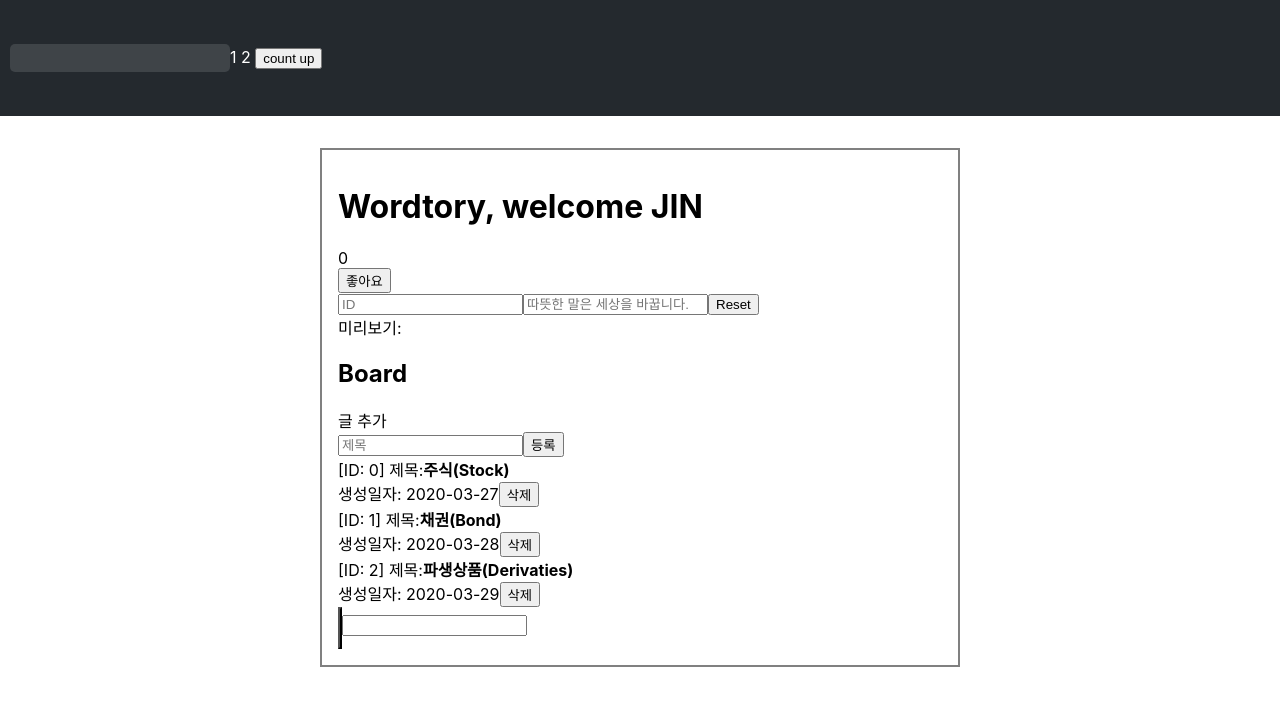
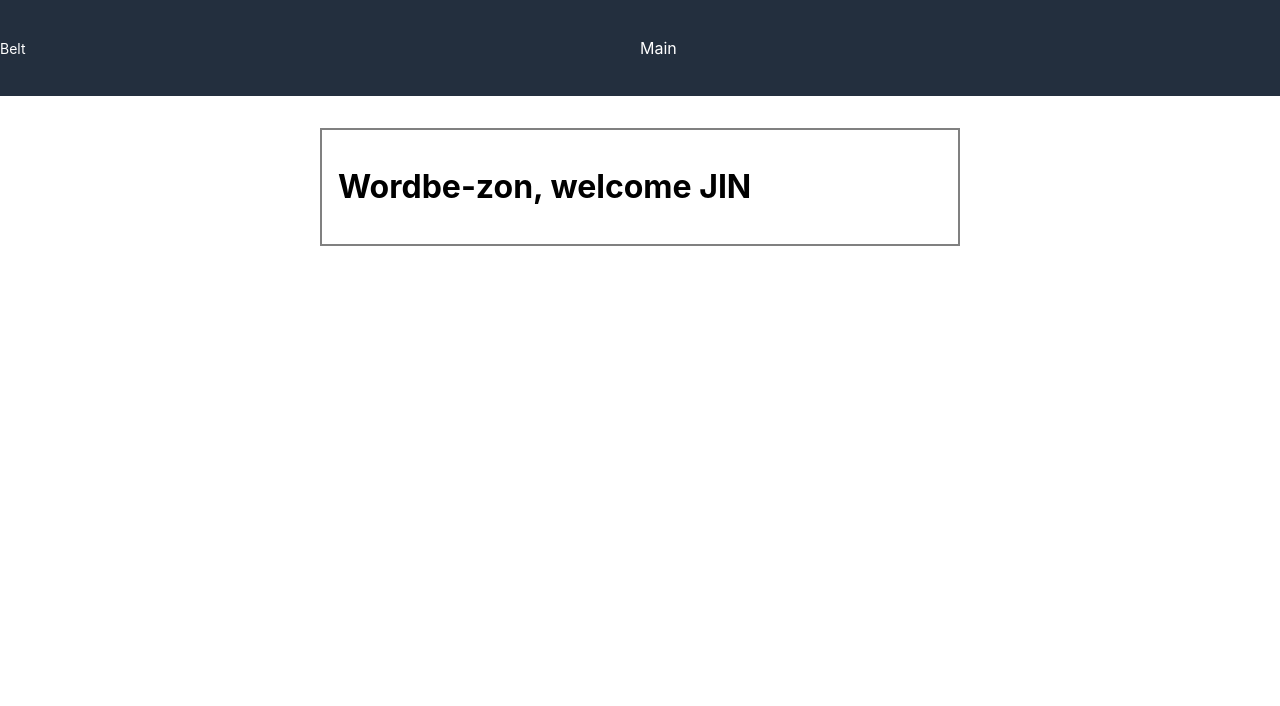
Before and after one commit to Wordbe/React, a React (Create React App) app in the folder wordblog/: page / in a window 1280 px wide. Shown: the top 706 px of the page. Built offline with nearby package versions, Linux system fonts and the light colour scheme.

Commit message:
200414 header update

```diff
--- a/wordblog/src/component/header/index.tsx
+++ b/wordblog/src/component/header/index.tsx
@@ -1,25 +1,12 @@
-import React, { useEffect, useState } from "react";
+import React from "react";
 import * as S from "./style";
 
-const Header: React.FC = () => {
-  // const [user, setUser] = useState("");
-  const [count, setCount] = useState(1);
-  const [point, setPoint] = useState(1);
-
-  useEffect(() => {
-    setPoint(count * 2);
-  }, [count]);
-
-  const onClick = () => {
-    setCount(count + 1);
-  };
+function Header() {
 
   return (
     <S.Header>
-      <S.SearchBar></S.SearchBar>
-      <S.Message>
-        {count} {point} <button onClick={onClick}>count up</button>
-      </S.Message>
+      <S.NavBelt>Belt</S.NavBelt>
+      <S.NavMain>Main</S.NavMain>
     </S.Header>
   );
 };
--- a/wordblog/src/component/header/style.tsx
+++ b/wordblog/src/component/header/style.tsx
@@ -1,15 +1,37 @@
 import styled from "styled-components/macro";
+
+// 16px = 1rem
 
 export const Header = styled.header`
   width: 100%;
   height: 6rem;
-  padding: 10px;
 
   display: flex;
   align-items: center;
 
-  background-color: #24292E;
+  background-color: #232F3E;
 
+`;
+
+export const NavBar = styled.div`
+  background-color: rgb(35, 47, 62);
+
+  color: rgb(17, 17, 17);
+  font-size: 0.75rem;
+  margin: 0rem 0rem;
+`;
+
+export const NavBelt = styled.div`
+  width: 100%;
+  font-size: 14px;
+
+  color: white;
+`;
+
+export const NavMain = styled.div`
+  width: 100%;
+
+  color: white;
 `;
 
 export const SearchBar = styled.input`
--- a/wordblog/src/view/Main.tsx
+++ b/wordblog/src/view/Main.tsx
@@ -1,4 +1,4 @@
-import React, { useState } from 'react';
+import React from 'react';
 import Body from './Body';
 import Wrapper from './Wrapper';
 import Button from '../component/button/index';
@@ -8,23 +8,10 @@ type MainProps = {
 }
 
 function Main({ name }: MainProps) {
-  const buttonHandler = () => {
-    alert("아아아아");
-  };
-  const [message, setMessage] = useState("");
-
-  const handleInput = (e: React.ChangeEvent<HTMLInputElement>) => {
-    setMessage(e.target.value);
-  }
 
   return (
     <Wrapper>
-      <h1>Wordtory, welcome {name}</h1>
-      <Body />
-      <Button onClick={buttonHandler}>
-        {message}
-      </Button>
-      <input onChange={handleInput}></input>
+      <h1>Wordbe-zon, welcome {name}</h1>
     </Wrapper>
   )
 }
```
